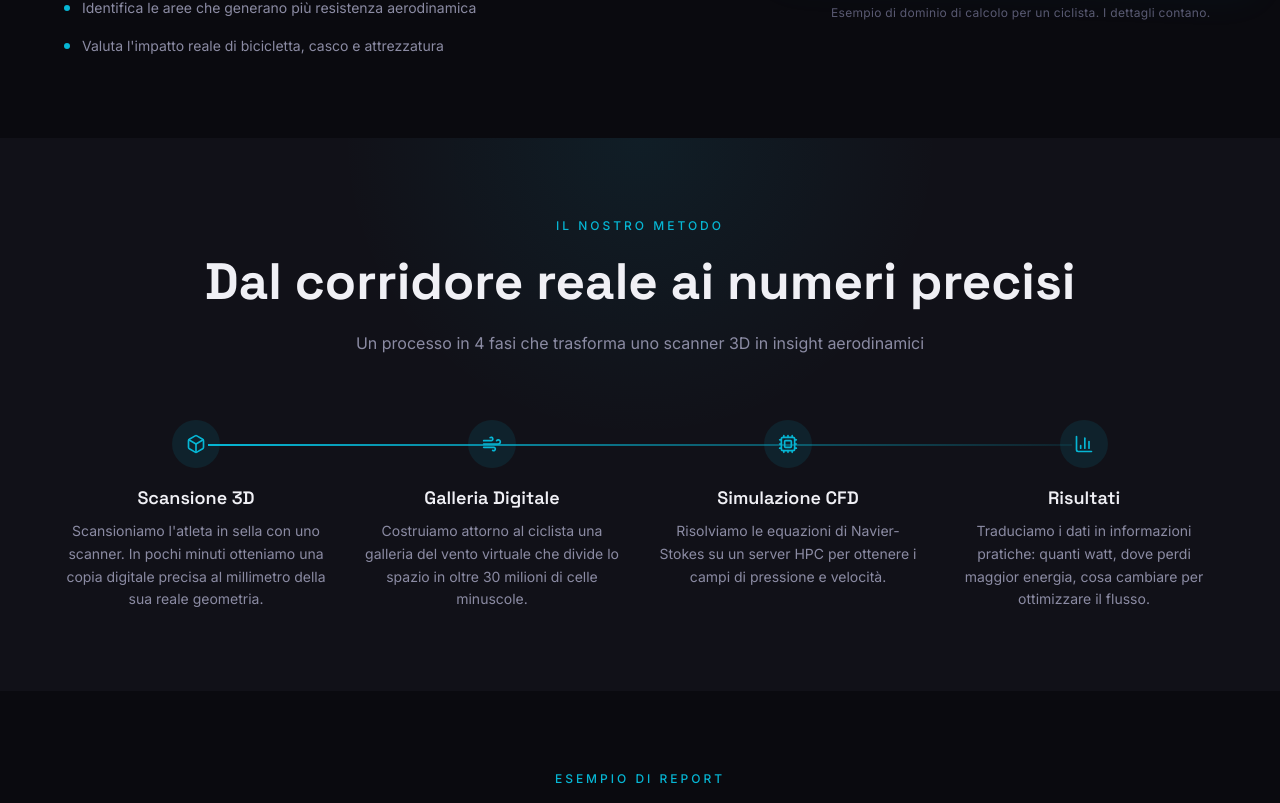
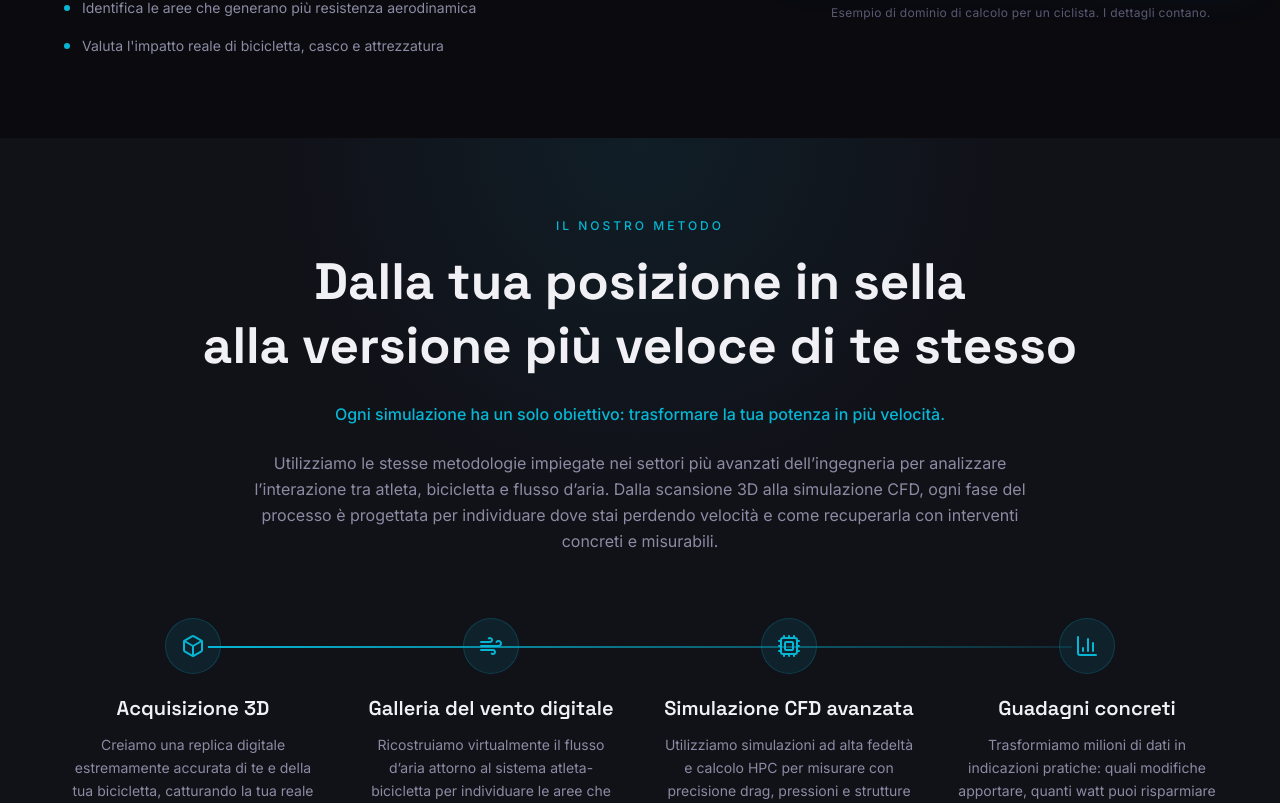
Before and after one commit to alberto1000/cfd-visualizer, a React (Vite) app: page / in a window 1280 px wide. Shown: the part 1217-2020 px from the top of the page. Built offline with nearby package versions, Linux system fonts and the light colour scheme.

Commit message:
cambio metodi

```diff
--- a/src/sections/MethodSection.tsx
+++ b/src/sections/MethodSection.tsx
@@ -8,23 +8,27 @@ gsap.registerPlugin(ScrollTrigger)
 const steps = [
   {
     icon: Box,
-    title: 'Scansione 3D',
-    description: "Scansioniamo l'atleta in sella con uno scanner. In pochi minuti otteniamo una copia digitale precisa al millimetro della sua reale geometria.",
+    title: 'Acquisizione 3D',
+    description:
+      'Creiamo una replica digitale estremamente accurata di te e della tua bicicletta, catturando la tua reale posizione in sella e ogni dettaglio che influenza l’aerodinamica.',
   },
   {
     icon: Wind,
-    title: 'Galleria Digitale',
-    description: "Costruiamo attorno al ciclista una galleria del vento virtuale che divide lo spazio in oltre 30 milioni di celle minuscole.",
+    title: 'Galleria del vento digitale',
+    description:
+      'Ricostruiamo virtualmente il flusso d’aria attorno al sistema atleta-bicicletta per individuare le aree che generano più resistenza e dissipano energia.',
   },
   {
     icon: Cpu,
-    title: 'Simulazione CFD',
-    description: "Risolviamo le equazioni di Navier-Stokes su un server HPC per ottenere i campi di pressione e velocità.",
+    title: 'Simulazione CFD avanzata',
+    description:
+      'Utilizziamo simulazioni ad alta fedeltà e calcolo HPC per misurare con precisione drag, pressioni e strutture vorticali che influenzano le prestazioni.',
   },
   {
     icon: BarChart3,
-    title: 'Risultati',
-    description: 'Traduciamo i dati in informazioni pratiche: quanti watt, dove perdi maggior energia, cosa cambiare per ottimizzare il flusso.',
+    title: 'Guadagni concreti',
+    description:
+      'Trasformiamo milioni di dati in indicazioni pratiche: quali modifiche apportare, quanti watt puoi risparmiare e dove ottenere il massimo vantaggio prestazionale.',
   },
 ]
 
@@ -35,24 +39,29 @@ export function MethodSection() {
 
   useEffect(() => {
     const ctx = gsap.context(() => {
-      // Timeline line draw
       gsap.from(lineRef.current, {
         scaleX: 0,
         duration: 1.5,
         ease: 'power3.out',
-        scrollTrigger: { trigger: sectionRef.current, start: 'top 70%' },
+        scrollTrigger: {
+          trigger: sectionRef.current,
+          start: 'top 70%',
+        },
       })
 
-      // Steps stagger
       stepsRef.current.forEach((step, i) => {
         if (!step) return
+
         gsap.from(step, {
           opacity: 0,
           y: 30,
           duration: 0.8,
           delay: 0.2 * i,
           ease: 'power3.out',
-          scrollTrigger: { trigger: sectionRef.current, start: 'top 70%' },
+          scrollTrigger: {
+            trigger: sectionRef.current,
+            start: 'top 70%',
+          },
         })
       })
     }, sectionRef)
@@ -66,11 +75,11 @@ export function MethodSection() {
       ref={sectionRef}
       className="py-[clamp(5rem,10vh,8rem)] bg-bg-secondary relative overflow-hidden"
     >
-      {/* Glow at top */}
       <div
-        className="absolute top-0 left-1/2 -translate-x-1/2 w-[600px] h-[400px] pointer-events-none"
+        className="absolute top-0 left-1/2 -translate-x-1/2 w-[700px] h-[450px] pointer-events-none"
         style={{
-          background: 'radial-gradient(circle at 50% 0%, rgba(6,182,212,0.08) 0%, transparent 60%)',
+          background:
+            'radial-gradient(circle at 50% 0%, rgba(6,182,212,0.08) 0%, transparent 65%)',
         }}
       />
 
@@ -78,39 +87,55 @@ export function MethodSection() {
         <p className="text-cfd-cyan text-xs font-medium tracking-[0.25em] uppercase mb-4 text-center">
           IL NOSTRO METODO
         </p>
-        <h2 className="font-heading text-[clamp(2rem,4vw,3.5rem)] font-bold text-txt-primary leading-tight mb-4 text-center">
-          Dal corridore reale ai numeri precisi
+
+        <h2 className="font-heading text-[clamp(2rem,4vw,3.8rem)] font-bold text-txt-primary leading-tight text-center mb-6">
+          Dalla tua posizione in sella
+          <br />
+          alla versione più veloce di te stesso
         </h2>
-        <p className="text-txt-secondary text-center max-w-[600px] mx-auto mb-16 leading-relaxed">
-          Un processo in 4 fasi che trasforma uno scanner 3D in insight aerodinamici
+
+        <p className="text-cfd-cyan text-center font-medium mb-6">
+          Ogni simulazione ha un solo obiettivo: trasformare la tua potenza in più velocità.
         </p>
 
-        {/* Timeline */}
+        <p className="text-txt-secondary text-center max-w-[800px] mx-auto mb-16 leading-relaxed">
+          Utilizziamo le stesse metodologie impiegate nei settori più avanzati
+          dell’ingegneria per analizzare l’interazione tra atleta, bicicletta e
+          flusso d’aria. Dalla scansione 3D alla simulazione CFD, ogni fase del
+          processo è progettata per individuare dove stai perdendo velocità e
+          come recuperarla con interventi concreti e misurabili.
+        </p>
+
         <div className="relative">
-          {/* Connecting line - desktop only */}
           <div
             ref={lineRef}
-            className="hidden lg:block absolute top-[24px] left-[12.5%] right-[12.5%] h-[2px] origin-left"
+            className="hidden lg:block absolute top-[28px] left-[12.5%] right-[12.5%] h-[2px] origin-left"
             style={{
-              background: 'linear-gradient(90deg, #06B6D4, rgba(6,182,212,0.1))',
+              background:
+                'linear-gradient(90deg, rgba(6,182,212,1) 0%, rgba(6,182,212,0.15) 100%)',
             }}
           />
 
-          <div className="grid grid-cols-1 md:grid-cols-2 lg:grid-cols-4 gap-8">
+          <div className="grid grid-cols-1 md:grid-cols-2 lg:grid-cols-4 gap-10">
             {steps.map((step, i) => {
               const Icon = step.icon
+
               return (
                 <div
                   key={i}
-                  ref={(el) => { stepsRef.current[i] = el }}
-                  className="text-center"
+                  ref={(el) => {
+                    stepsRef.current[i] = el
+                  }}
+                  className="relative text-center"
                 >
-                  <div className="inline-flex items-center justify-center w-12 h-12 rounded-full bg-cfd-cyan/10 mb-4">
-                    <Icon className="w-5 h-5 text-cfd-cyan" />
+                  <div className="inline-flex items-center justify-center w-14 h-14 rounded-full bg-cfd-cyan/10 border border-cfd-cyan/20 mb-5">
+                    <Icon className="w-6 h-6 text-cfd-cyan" />
                   </div>
-                  <h3 className="font-heading text-lg font-semibold text-txt-primary mb-2">
+
+                  <h3 className="font-heading text-xl font-semibold text-txt-primary mb-3">
                     {step.title}
                   </h3>
+
                   <p className="text-txt-secondary text-sm leading-relaxed">
                     {step.description}
                   </p>
```
